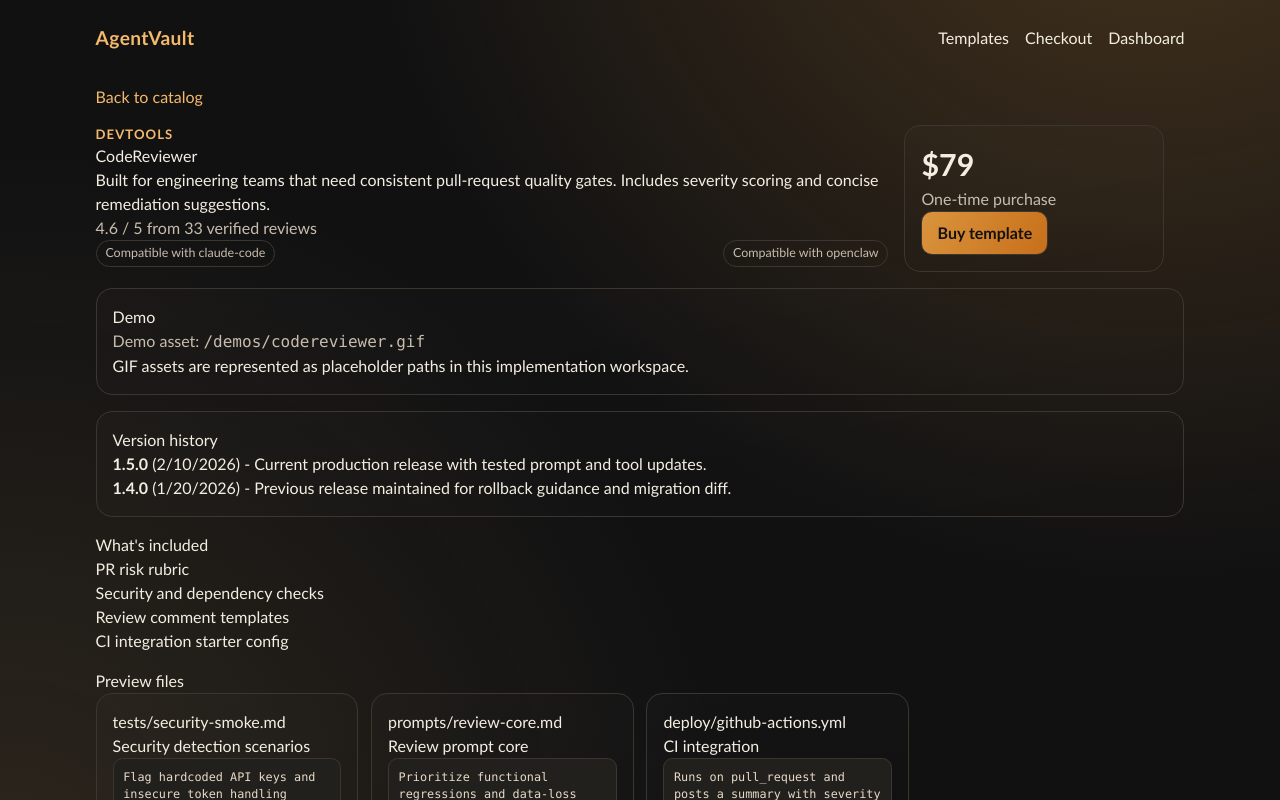
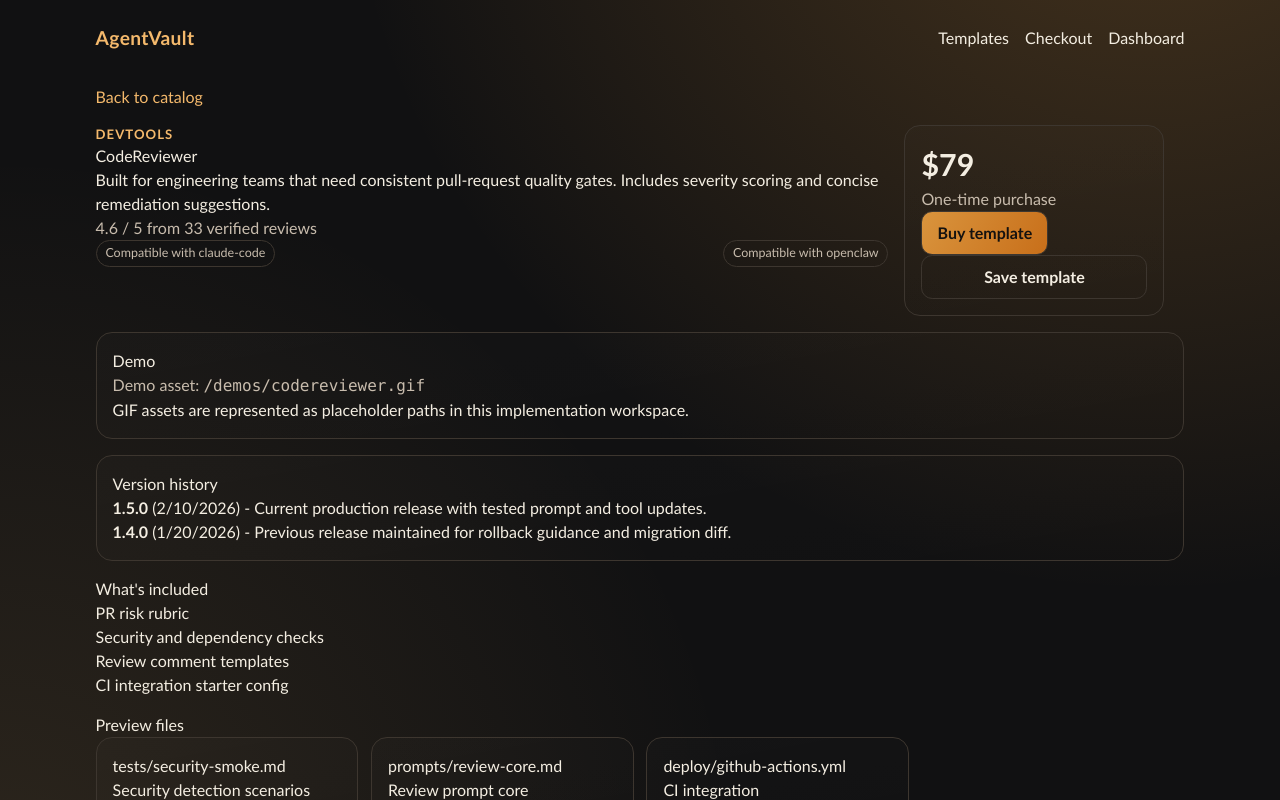
Before and after one commit to Kopi-Koubou/ai-agent-templates, a Next.js app: page /templates/codereviewer in a window 1280 px wide. Shown: the top 800 px of the page. Built offline with nearby package versions, Linux system fonts and the light colour scheme; no server answers.

Commit message:
feat: add favorited templates flow and dashboard surfacing

```diff
--- /dev/null
+++ b/src/app/api/favorites/route.ts
@@ -0,0 +1,26 @@
+import { NextResponse } from "next/server";
+
+import { getTemplateBySlug } from "@/lib/catalog";
+import { listFavoritesByEmail } from "@/lib/favorite-store";
+import { getCookieValue } from "@/lib/http";
+
+const BUYER_EMAIL_COOKIE = "agentvault_buyer_email";
+
+export async function GET(request: Request): Promise<Response> {
+  const buyerEmail = getCookieValue(request, BUYER_EMAIL_COOKIE);
+
+  if (!buyerEmail) {
+    return NextResponse.json({ error: "Not authenticated" }, { status: 401 });
+  }
+
+  const favoriteSlugs = listFavoritesByEmail(buyerEmail);
+  const favorites = favoriteSlugs
+    .map((slug) => getTemplateBySlug(slug))
+    .filter((template) => template !== undefined);
+
+  return NextResponse.json({
+    buyerEmail,
+    count: favorites.length,
+    favorites
+  });
+}
--- /dev/null
+++ b/src/app/api/templates/[slug]/favorite/route.ts
@@ -0,0 +1,72 @@
+import { NextResponse } from "next/server";
+
+import { getTemplateBySlug } from "@/lib/catalog";
+import {
+  addFavoriteTemplate,
+  removeFavoriteTemplate
+} from "@/lib/favorite-store";
+import { getCookieValue } from "@/lib/http";
+
+const BUYER_EMAIL_COOKIE = "agentvault_buyer_email";
+
+interface Context {
+  params: Promise<{ slug: string }>;
+}
+
+function resolveBuyerEmail(request: Request): string | null {
+  return getCookieValue(request, BUYER_EMAIL_COOKIE);
+}
+
+export async function POST(
+  request: Request,
+  context: Context
+): Promise<Response> {
+  const buyerEmail = resolveBuyerEmail(request);
+  if (!buyerEmail) {
+    return NextResponse.json(
+      { error: "Authentication required to save favorites" },
+      { status: 401 }
+    );
+  }
+
+  const { slug } = await context.params;
+  const template = getTemplateBySlug(slug);
+  if (!template) {
+    return NextResponse.json({ error: "Template not found" }, { status: 404 });
+  }
+
+  const favorites = addFavoriteTemplate(buyerEmail, slug);
+
+  return NextResponse.json({
+    templateSlug: slug,
+    saved: true,
+    favoritesCount: favorites.length
+  });
+}
+
+export async function DELETE(
+  request: Request,
+  context: Context
+): Promise<Response> {
+  const buyerEmail = resolveBuyerEmail(request);
+  if (!buyerEmail) {
+    return NextResponse.json(
+      { error: "Authentication required to save favorites" },
+      { status: 401 }
+    );
+  }
+
+  const { slug } = await context.params;
+  const template = getTemplateBySlug(slug);
+  if (!template) {
+    return NextResponse.json({ error: "Template not found" }, { status: 404 });
+  }
+
+  const favorites = removeFavoriteTemplate(buyerEmail, slug);
+
+  return NextResponse.json({
+    templateSlug: slug,
+    saved: false,
+    favoritesCount: favorites.length
+  });
+}
--- a/src/app/dashboard/page.tsx
+++ b/src/app/dashboard/page.tsx
@@ -3,6 +3,7 @@
 import { redirect } from "next/navigation";
 
 import { getTemplateBySlug } from "@/lib/catalog";
+import { listFavoritesByEmail } from "@/lib/favorite-store";
 import { listPurchasesByEmail } from "@/lib/purchase-store";
 
 const BUYER_EMAIL_COOKIE = "agentvault_buyer_email";
@@ -16,6 +17,9 @@
   }
 
   const purchases = listPurchasesByEmail(buyerEmail);
+  const favoriteTemplates = listFavoritesByEmail(buyerEmail)
+    .map((slug) => getTemplateBySlug(slug))
+    .filter((template) => template !== undefined);
 
   return (
     <section>
@@ -85,6 +89,30 @@
           </div>
         </section>
       )}
+
+      <section className="dashboard-panel">
+        <h2>Saved templates</h2>
+        {favoriteTemplates.length === 0 ? (
+          <p className="muted">No favorites yet. Save templates from detail pages.</p>
+        ) : (
+          <div className="purchase-list">
+            {favoriteTemplates.map((template) => (
+              <article key={template.slug} className="purchase-item">
+                <div>
+                  <h3>{template.title}</h3>
+                  <p className="muted">{template.summary}</p>
+                </div>
+                <div className="purchase-meta">
+                  <p>Latest version: {template.version}</p>
+                  <Link className="inline-link" href={`/templates/${template.slug}`}>
+                    Open template
+                  </Link>
+                </div>
+              </article>
+            ))}
+          </div>
+        )}
+      </section>
     </section>
   );
 }
--- a/src/app/globals.css
+++ b/src/app/globals.css
@@ -360,6 +360,38 @@
   text-decoration: none;
 }
 
+.favorite-actions {
+  display: grid;
+  gap: 0.55rem;
+}
+
+.purchase-list {
+  display: grid;
+  gap: 0.75rem;
+}
+
+.purchase-item {
+  border: 1px solid var(--outline);
+  border-radius: 0.75rem;
+  display: grid;
+  gap: 0.65rem;
+  padding: 0.75rem;
+}
+
+.purchase-item h2,
+.purchase-item h3 {
+  margin: 0;
+}
+
+.purchase-item p {
+  margin: 0.25rem 0;
+}
+
+.purchase-meta {
+  display: grid;
+  gap: 0.3rem;
+}
+
 .update-notice {
   color: var(--accent-soft);
   font-weight: 600;
--- a/src/app/templates/[slug]/page.tsx
+++ b/src/app/templates/[slug]/page.tsx
@@ -1,8 +1,11 @@
 import Link from "next/link";
+import { cookies } from "next/headers";
 import { notFound } from "next/navigation";
 
+import { FavoriteToggle } from "@/components/favorite-toggle";
 import { ReviewForm } from "@/components/review-form";
 import { getTemplateBySlug } from "@/lib/catalog";
+import { isTemplateFavoritedByEmail } from "@/lib/favorite-store";
 import { formatCurrency } from "@/lib/format";
 import { getTemplateReviewSummary, listReviews } from "@/lib/review-store";
 import { buildTemplatePreview } from "@/lib/template-preview";
@@ -24,6 +27,11 @@
   const preview = buildTemplatePreview(template);
   const reviewSummary = getTemplateReviewSummary(template);
   const reviews = listReviews(template.slug, "newest");
+  const cookieStore = await cookies();
+  const buyerEmail = cookieStore.get("agentvault_buyer_email")?.value;
+  const initiallySaved =
+    typeof buyerEmail === "string" &&
+    isTemplateFavoritedByEmail(buyerEmail, template.slug);
 
   return (
     <article className="template-detail">
@@ -54,6 +62,7 @@
           <Link href="/checkout" className="btn-primary">
             Buy template
           </Link>
+          <FavoriteToggle templateSlug={template.slug} initiallySaved={initiallySaved} />
           {preview.starterAvailable ? (
             <Link href={`/api/templates/${template.slug}/starter`} className="btn-ghost">
               Get free starter
--- /dev/null
+++ b/src/components/favorite-toggle.tsx
@@ -0,0 +1,51 @@
+"use client";
+
+import { useState, useTransition } from "react";
+
+interface FavoriteToggleProps {
+  templateSlug: string;
+  initiallySaved: boolean;
+}
+
+interface FavoriteResponse {
+  saved: boolean;
+  error?: string;
+}
+
+export function FavoriteToggle({
+  templateSlug,
+  initiallySaved
+}: FavoriteToggleProps) {
+  const [saved, setSaved] = useState(initiallySaved);
+  const [error, setError] = useState<string | null>(null);
+  const [isPending, startTransition] = useTransition();
+
+  function handleToggle(): void {
+    setError(null);
+
+    startTransition(async () => {
+      const response = await fetch(`/api/templates/${templateSlug}/favorite`, {
+        method: saved ? "DELETE" : "POST"
+      });
+      const payload = (await response.json().catch(() => null)) as
+        | FavoriteResponse
+        | null;
+
+      if (!response.ok) {
+        setError(payload?.error ?? "Could not update saved templates.");
+        return;
+      }
+
+      setSaved(Boolean(payload?.saved));
+    });
+  }
+
+  return (
+    <div className="favorite-actions">
+      <button type="button" className="btn-ghost" onClick={handleToggle} disabled={isPending}>
+        {saved ? "Remove from favorites" : "Save template"}
+      </button>
+      {error ? <p className="error-message">{error}</p> : null}
+    </div>
+  );
+}
--- /dev/null
+++ b/src/lib/favorite-store.ts
@@ -0,0 +1,59 @@
+const favoritesByEmail = new Map<string, Set<string>>();
+
+function normalizeEmail(email: string): string {
+  return email.trim().toLowerCase();
+}
+
+export function listFavoritesByEmail(email: string): string[] {
+  const favorites = favoritesByEmail.get(normalizeEmail(email));
+  if (!favorites) {
+    return [];
+  }
+
+  return Array.from(favorites).sort((a, b) => a.localeCompare(b));
+}
+
+export function isTemplateFavoritedByEmail(
+  email: string,
+  templateSlug: string
+): boolean {
+  const favorites = favoritesByEmail.get(normalizeEmail(email));
+  if (!favorites) {
+    return false;
+  }
+
+  return favorites.has(templateSlug);
+}
+
+export function addFavoriteTemplate(email: string, templateSlug: string): string[] {
+  const normalizedEmail = normalizeEmail(email);
+  const favorites = favoritesByEmail.get(normalizedEmail) ?? new Set<string>();
+  favorites.add(templateSlug);
+  favoritesByEmail.set(normalizedEmail, favorites);
+  return Array.from(favorites).sort((a, b) => a.localeCompare(b));
+}
+
+export function removeFavoriteTemplate(
+  email: string,
+  templateSlug: string
+): string[] {
+  const normalizedEmail = normalizeEmail(email);
+  const favorites = favoritesByEmail.get(normalizedEmail);
+
+  if (!favorites) {
+    return [];
+  }
+
+  favorites.delete(templateSlug);
+  if (favorites.size === 0) {
+    favoritesByEmail.delete(normalizedEmail);
+    return [];
+  }
+
+  favoritesByEmail.set(normalizedEmail, favorites);
+  return Array.from(favorites).sort((a, b) => a.localeCompare(b));
+}
+
+export function clearFavoriteStoreForTests(): void {
+  favoritesByEmail.clear();
+}
```
Also changed, not shown: 2 other files (tests, documents, lock files or other folders).
